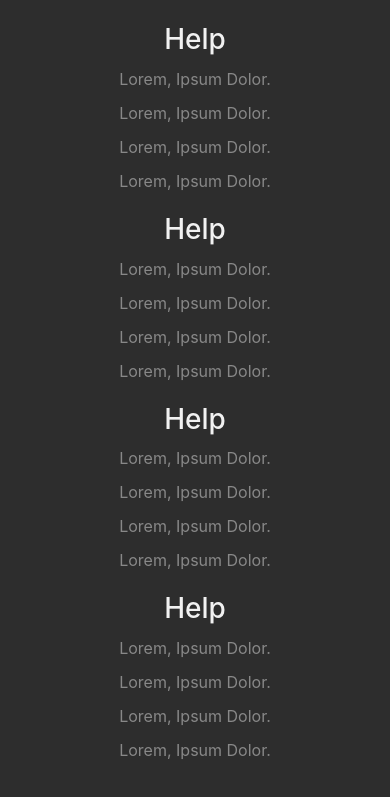
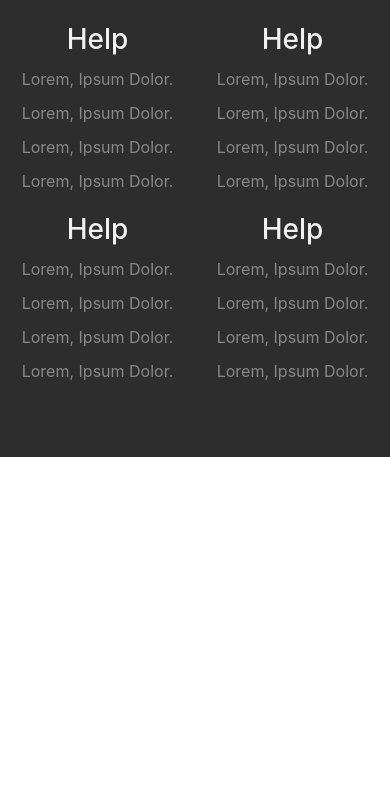
Before and after one commit to Sabry-63/MAS, a plain HTML site: page index.html in a window 390 px wide. Shown: the part 9572-10369 px from the top of the page. After the commit the page ends 10029 px from the top, so only its background shows below. Drawn offline with Linux system fonts and the light colour scheme; a web font is replaced by a local one.

Commit message:
Add files via upload

```diff
--- a/index.html
+++ b/index.html
@@ -79,7 +79,9 @@
         <section class="mas-vid">
             <div class="overlay"></div>
             <video playsinline="playsinline" autoplay="autoplay" muted="muted" loop="loop">
-                <source src="video/Nike Breaking 42 Marathon - Nike Introduces Breaking2 - Nike Sportswear Commercial Ad - YouTube.mp4" type="video/mp4">
+                <source
+                    src="video/Nike Breaking 42 Marathon - Nike Introduces Breaking2 - Nike Sportswear Commercial Ad - YouTube.mp4"
+                    type="video/mp4">
             </video>
             <div class="info-head text-center">
                 <h1>Mas</h1>
@@ -385,7 +387,7 @@
         <div class="footer-list py-3">
             <div class="container">
                 <div class="row">
-                    <div class="col-lg-3 col-md-6">
+                    <div class="col-lg-3 col-6">
                         <ul>
                             <li>
                                 <h3 class="head-list">Help</h3>
@@ -404,7 +406,7 @@
                             </li>
                         </ul>
                     </div>
-                    <div class="col-lg-3 col-md-6">
+                    <div class="col-lg-3 col-6">
                         <ul>
                             <li>
                                 <h3 class="head-list">Help</h3>
@@ -423,7 +425,7 @@
                             </li>
                         </ul>
                     </div>
-                    <div class="col-lg-3 col-md-6">
+                    <div class="col-lg-3 col-6">
                         <ul>
                             <li>
                                 <h3 class="head-list">Help</h3>
@@ -442,7 +444,7 @@
                             </li>
                         </ul>
                     </div>
-                    <div class="col-lg-3 col-md-6">
+                    <div class="col-lg-3 col-6">
                         <ul>
                             <li>
                                 <h3 class="head-list">Help</h3>
```
